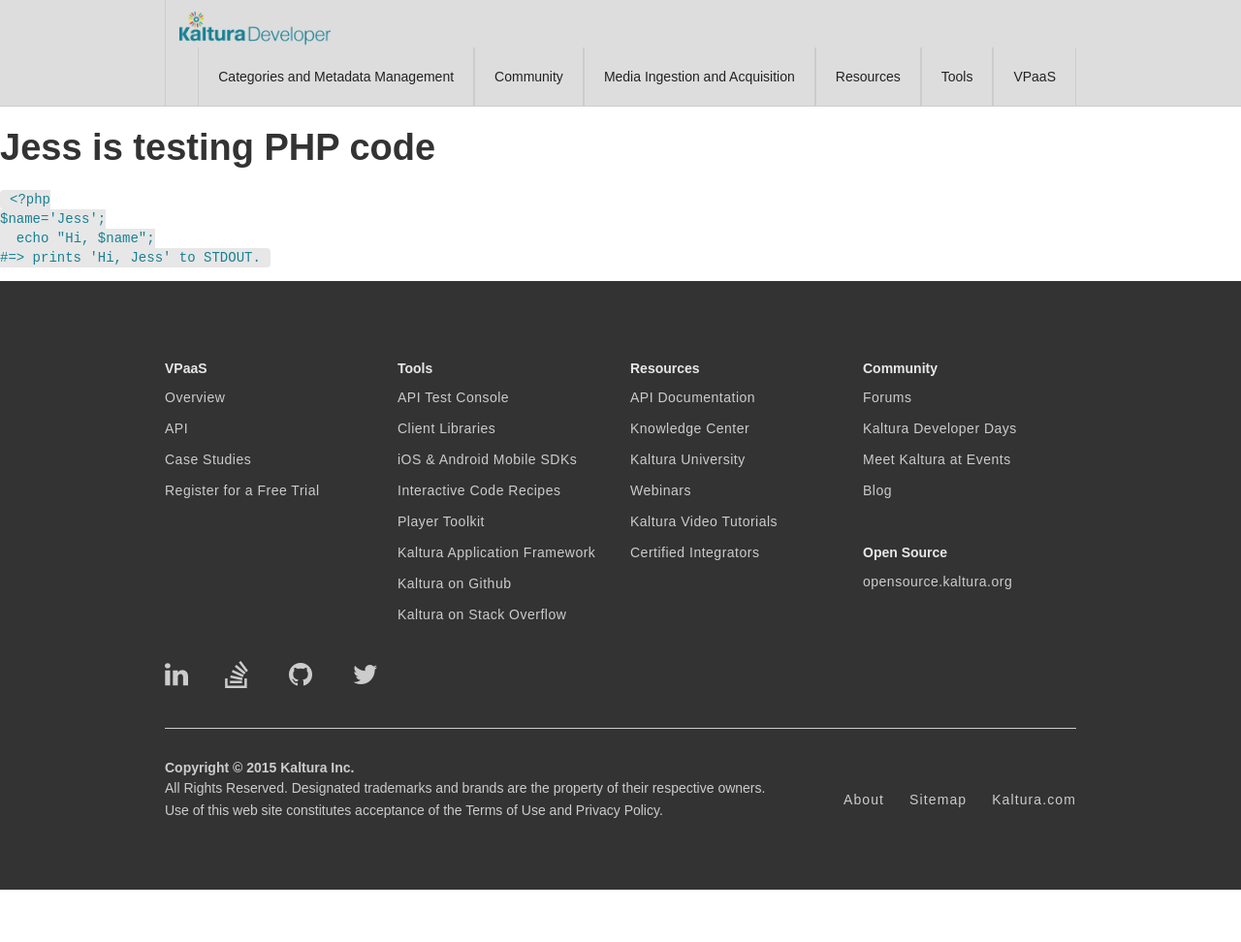
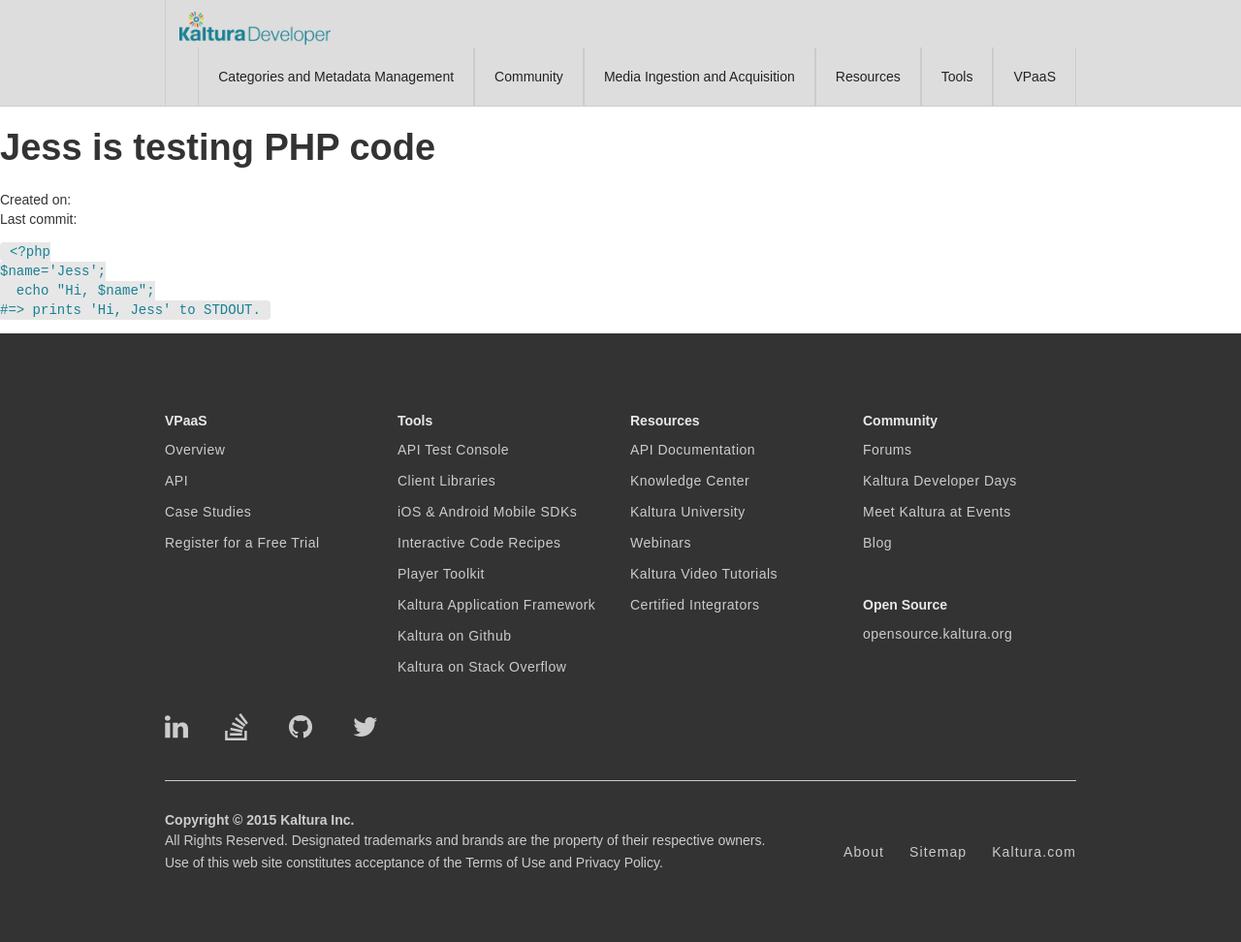
Before and after one commit to kaltura/DeveloperPortalDocs, a Jekyll site: the page built from jesstest.md, in a window 1280 px wide. Shown: the whole page at 97% size. Built offline with Jekyll 4.4.1, drawn with Linux system fonts in a browser that asks for light colours; nearby versions of some CDN libraries; before the commit the page ends 918 px from its top, so only the background shows below that.

Commit message:
unformatted git metadata..

```diff
--- a/_layouts/page.html
+++ b/_layouts/page.html
@@ -7,7 +7,15 @@ layout: default
   <header class="post-header">
     <h1 class="post-title">{{ page.title }}</h1>
   </header>
-{{ page.git }}
+
+Created on: {{ page.git.first_commit.commit_date }}
+<br>
+Last commit: {{ page.git.last_commit.commit_date }}
+<br>
+{% for contrib in page.git.authors %}
+{{ contrib.name }}
+<img alt="@{{ contrib.name }}" class="avatar" height="20" src="https://avatars3.githubusercontent.com/{{ contrib.name }}?v=3&amp;s=40" width="20" />
+{% endfor %}
   <div class="post-content">
     {{ content }}
   </div>
```
